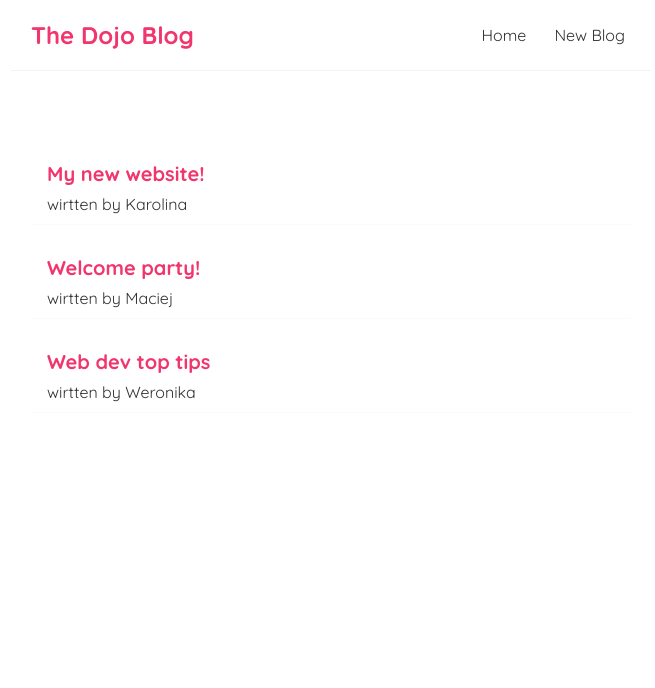
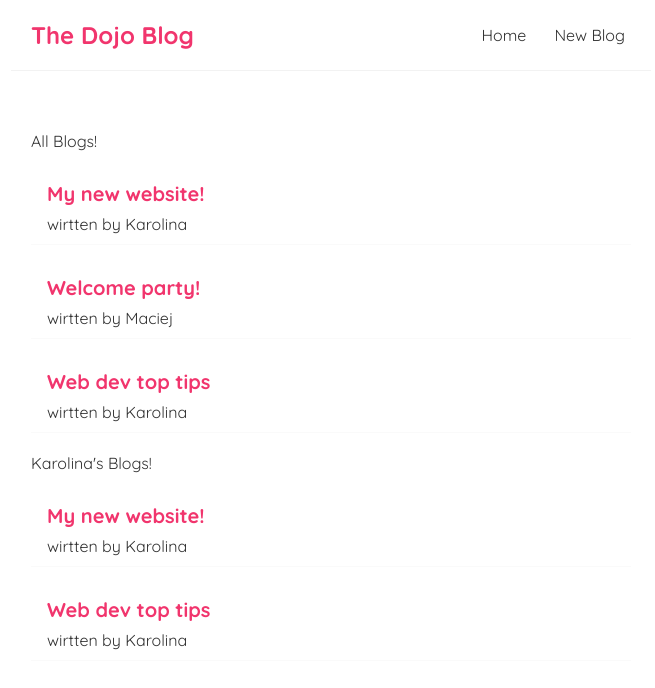
Before and after one commit to karolinaJot/dojo-blog, a React (Create React App) app: page /create in a window 1280 px wide. Shown: the top 688 px of the page, without its empty margins (309-964 px from the left). Built offline with nearby package versions, Linux system fonts and the light colour scheme.

Commit message:
add resuable component and play wit it

```diff
--- /dev/null
+++ b/src/BlogsList.js
@@ -0,0 +1,38 @@
+import styled from 'styled-components';
+
+
+
+const Wrapper = styled.div``;
+
+const PreViewWrapper = styled.div`
+    padding: 10px 16px;
+    margin: 20px 0;
+    border-bottom: 1px solid #fafafa;
+
+    &:hover {
+        box-shadow: 1px 3px 5px rgba(0, 0, 0, 0.1);
+    };
+
+    h2 {
+        font-size: 20px;
+        color: #f1356d;
+        margin-bottom: 8px;
+    };
+
+`;
+
+const BlogsList = (props) => {
+    return (
+        <Wrapper>
+            {props.title}
+             { props.blogs.map((blog) => (
+                <PreViewWrapper key={blog.id}>
+                    <h2>{blog.title}</h2>
+                    <p> wirtten by {blog.author}</p>
+                </PreViewWrapper>
+            ))}
+        </Wrapper>
+     );
+}
+
+export default BlogsList;
--- a/src/Home.js
+++ b/src/Home.js
@@ -1,25 +1,11 @@
 import styled from 'styled-components';
 import { useState } from 'react';
+import BlogsList from './BlogsList';
 
 
 const Wrapper = styled.div``;
 
-const PreViewWrapper = styled.div`
-    padding: 10px 16px;
-    margin: 20px 0;
-    border-bottom: 1px solid #fafafa;
 
-    &:hover {
-        box-shadow: 1px 3px 5px rgba(0, 0, 0, 0.1);
-    };
-
-    h2 {
-        font-size: 20px;
-        color: #f1356d;
-        margin-bottom: 8px;
-    };
-
-`;
 
 
 
@@ -28,19 +14,15 @@ const Home = () => {
     const [blogs, setBlogs] = useState([
         { title: 'My new website!', body: 'lorem ipsum...', author: 'Karolina', id: 1 },
         { title: 'Welcome party!', body: 'lorem ipsum...', author: 'Maciej', id: 2 },
-        { title: 'Web dev top tips', body: 'lorem ipsum...', author: 'Weronika', id: 3 }
+        { title: 'Web dev top tips', body: 'lorem ipsum...', author: 'Karolina', id: 3 }
 
     ]);
 
 
     return (
         <Wrapper>
-            { blogs.map((blog) => (
-                <PreViewWrapper key={blog.id}>
-                    <h2>{blog.title}</h2>
-                    <p> wirtten by {blog.author}</p>
-                </PreViewWrapper>
-            ))}
+           <BlogsList blogs={blogs} title='All Blogs!'/>
+           <BlogsList blogs={blogs.filter( (blog) => blog.author === "Karolina" )} title="Karolina's Blogs!"/>
         </Wrapper>
     );
 }
```
